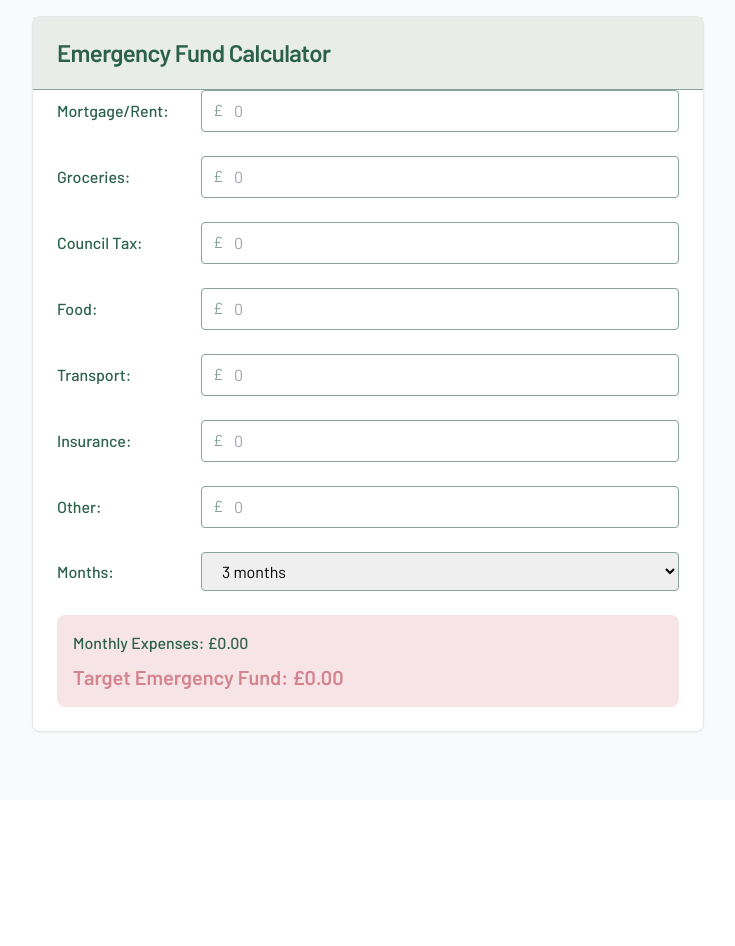
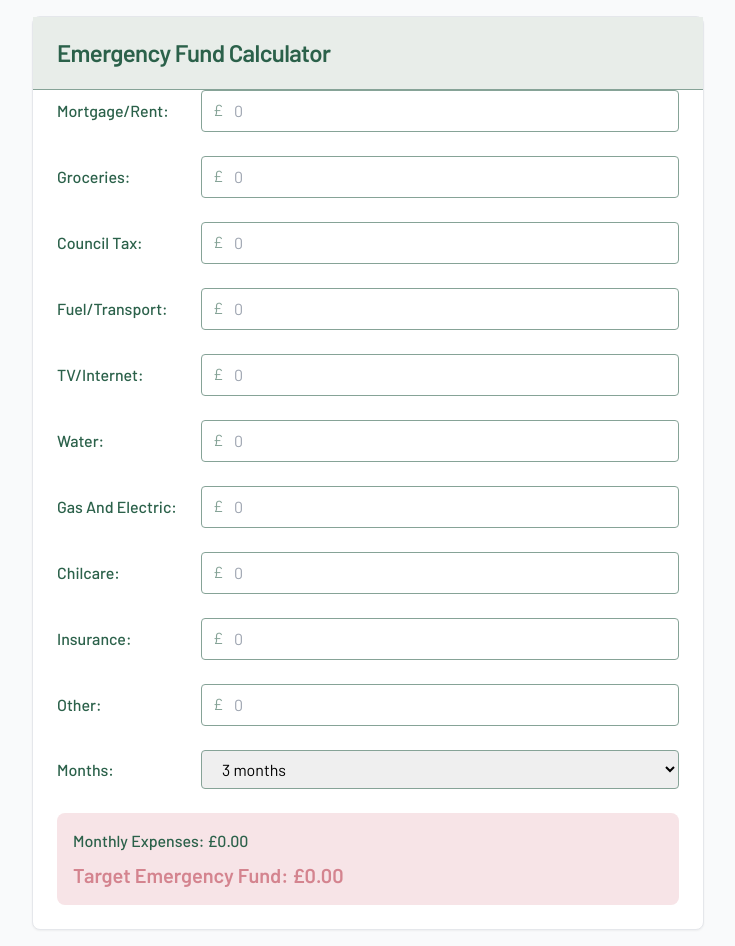
Before and after one commit to thriftymumuk/emergency_fund_calc, a Next.js app: page /emergency_fund_calc/ in a window 1280 px wide. Shown: the whole page, without its empty margins (272-1007 px from the left). Before the commit the page ends 800 px from the top, so only its background shows below. Built offline with nearby package versions, Linux system fonts and the light colour scheme.

Commit message:
Update EmergencyFundCalculator.tsx

```diff
--- a/components/EmergencyFundCalculator.tsx
+++ b/components/EmergencyFundCalculator.tsx
@@ -8,10 +8,13 @@ const EmergencyFundCalculator = () => {
     "mortgage/rent": 0,
     groceries:0,
     "council tax": 0,
-    food: 0,
-    transport: 0,
-    insurance: 0,
-    other: 0
+    "fuel/transport": 0,
+    "TV/internet": 0,
+    water: 0,
+    "gas and electric": 0,
+    chilcare:0,
+    insurance:0,
+    other:0
   });
 
   const [months, setMonths] = useState(3);
```
